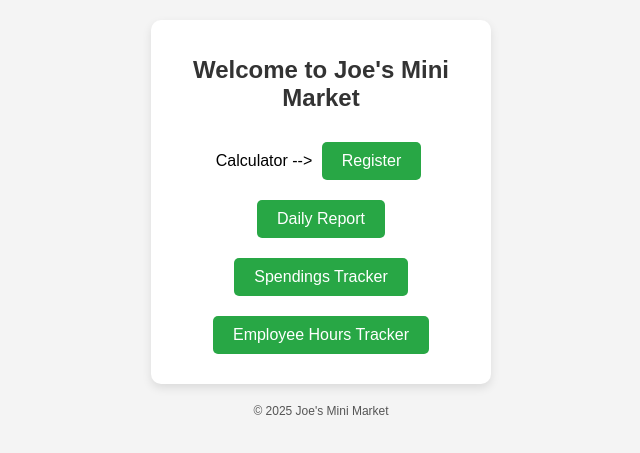
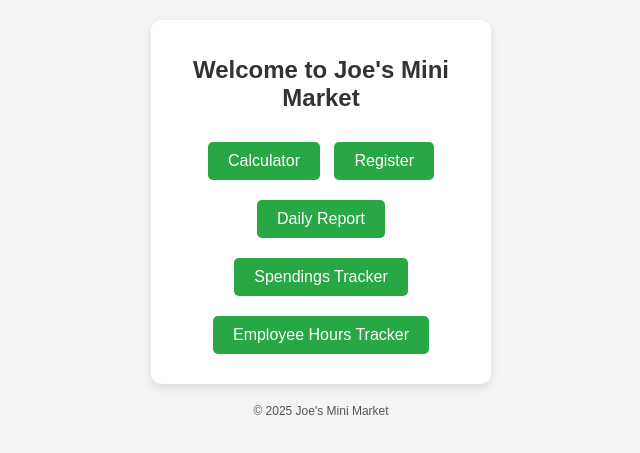
Before and after one commit to prai42/JoesMini, a plain HTML site: page index.html in a window 1280 px wide. Shown: the part 181-634 px from the top of the page, without its empty margins (319-959 px from the left). Drawn offline with Linux system fonts and the light colour scheme.

Commit message:
Update index.html

```diff
--- a/index.html
+++ b/index.html
@@ -61,7 +61,7 @@
     <div class="container">
         <h1>Welcome to Joe's Mini Market</h1>
         <nav>
-           <! -- <a href="parwat-money-calculator.html">Calculator</a> -->
+           <a href="parwat-money-calculator.html">Calculator</a>
             <a href="register.html">Register</a>
             <a href="https://docs.google.com/forms/d/1d2sejt4YPx8kuegAcN3-3B1FXYl5gbNqTY4jIkbxlUc/edit">Daily Report</a>
             <a href="https://docs.google.com/forms/d/1RVTovvqDsLi3sD8TP_1_ciGdO_ORzWP0WqEyWNu-2O0/edit?pli=1" target="_blank">Spendings Tracker</a>
```
